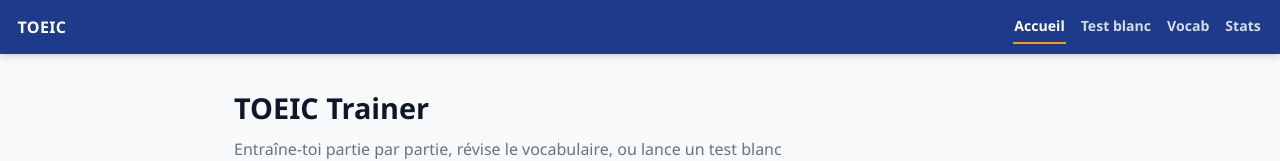
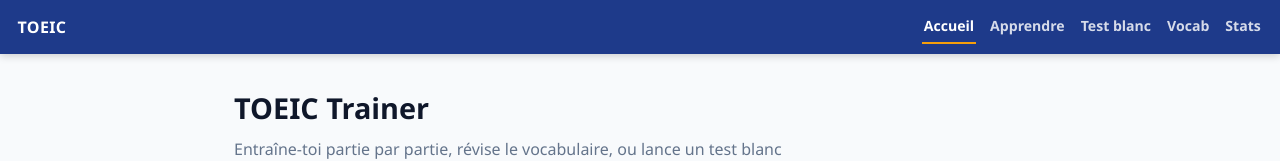
Before and after one commit to Lara904/Toeic-trainer, a React (Vite) app: page / in a window 1280 px wide. Shown: the top 161 px of the page. Built offline with nearby package versions, Linux system fonts and the light colour scheme.

Commit message:
Add 'Apprendre' link to Navbar

```diff
--- a/src/components/Navbar.jsx
+++ b/src/components/Navbar.jsx
@@ -1,3 +1,4 @@
+// src/components/Navbar.jsx — version mise à jour avec le lien "Apprendre"
 import { Link, NavLink } from 'react-router-dom';
 import styles from './Navbar.module.css';
 
@@ -6,6 +7,7 @@
     <Link to="/" className={styles.brand}>TOEIC</Link>
     <div className={styles.links}>
       <NavLink to="/"            end className={({ isActive }) => isActive ? styles.active : undefined}>Accueil</NavLink>
+      <NavLink to="/cours"           className={({ isActive }) => isActive ? styles.active : undefined}>Apprendre</NavLink>
       <NavLink to="/test-blanc"      className={({ isActive }) => isActive ? styles.active : undefined}>Test blanc</NavLink>
       <NavLink to="/flashcards"      className={({ isActive }) => isActive ? styles.active : undefined}>Vocab</NavLink>
       <NavLink to="/stats"           className={({ isActive }) => isActive ? styles.active : undefined}>Stats</NavLink>
```
